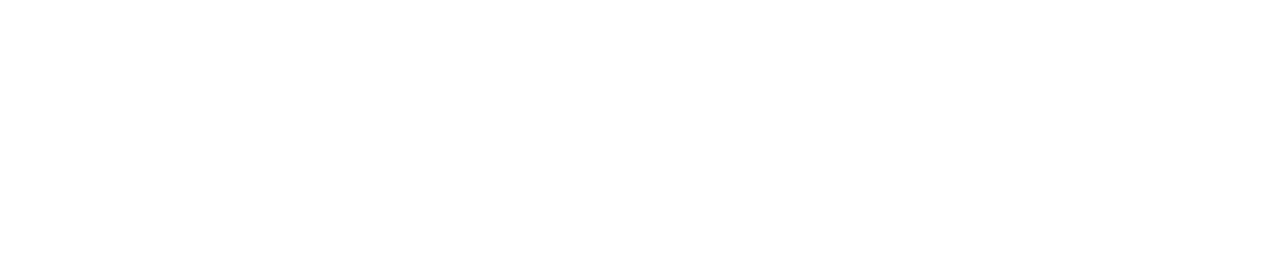
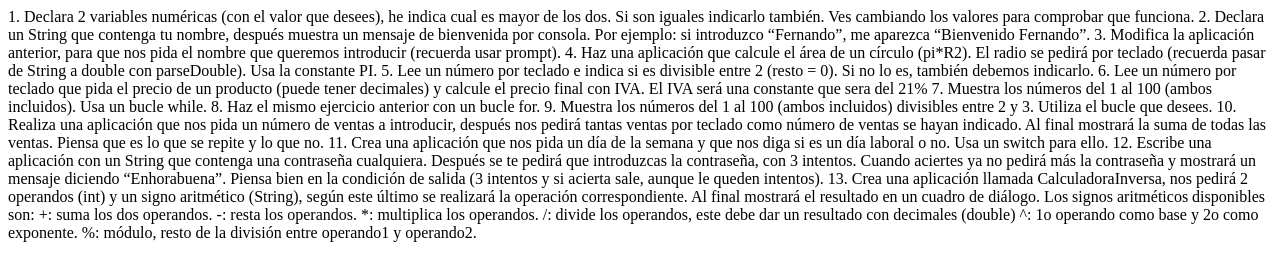
Before and after one commit to annahico/JS-Vanilla-Bootcamp-I, a plain HTML site: page index.html in a window 1280 px wide. Drawn offline with Linux system fonts and the light colour scheme.

Commit message:
empezando reto JS Vanilla I

```diff
--- a/index.html
+++ b/index.html
@@ -1,14 +1,64 @@
 <!DOCTYPE html>
 <html lang="ca">
+
 <head>
     <meta charset="UTF-8">
     <meta name="viewport" content="width=device-width, initial-scale=1.0">
-    <title>Document</title>
+    <title>Reto JS Vanilla I</title>
     <link href="./css/style.css" ref="stylesheet" />
 </head>
+
 <body>
+    1. Declara 2 variables numéricas (con el valor que desees), he indica cual es mayor de los
+    dos. Si son iguales indicarlo también. Ves cambiando los valores para comprobar que
+    funciona.
 
+    2. Declara un String que contenga tu nombre, después muestra un mensaje de bienvenida
+    por consola. Por ejemplo: si introduzco “Fernando”, me aparezca “Bienvenido Fernando”.
 
-    <script src="./js/main.js"></script>
+    3. Modifica la aplicación anterior, para que nos pida el nombre que queremos introducir
+    (recuerda usar prompt).
+
+    4. Haz una aplicación que calcule el área de un círculo (pi*R2). El radio se pedirá por teclado
+    (recuerda pasar de String a double con parseDouble). Usa la constante PI.
+
+    5. Lee un número por teclado e indica si es divisible entre 2 (resto = 0). Si no lo es, también
+    debemos indicarlo.
+
+    6. Lee un número por teclado que pida el precio de un producto (puede tener decimales) y
+    calcule el precio final con IVA. El IVA será una constante que sera del 21%
+
+    7. Muestra los números del 1 al 100 (ambos incluidos). Usa un bucle while.
+
+    8. Haz el mismo ejercicio anterior con un bucle for.
+
+    9. Muestra los números del 1 al 100 (ambos incluidos) divisibles entre 2 y 3. Utiliza el bucle
+    que desees.
+
+    10. Realiza una aplicación que nos pida un número de ventas a introducir, después nos
+    pedirá tantas ventas por teclado como número de ventas se hayan indicado. Al final
+    mostrará la suma de todas las ventas. Piensa que es lo que se repite y lo que no.
+
+    11. Crea una aplicación que nos pida un día de la semana y que nos diga si es un día laboral
+    o no. Usa un switch para ello.
+
+    12. Escribe una aplicación con un String que contenga una contraseña cualquiera. Después
+    se te pedirá que introduzcas la contraseña, con 3 intentos. Cuando aciertes ya no pedirá
+    más la contraseña y mostrará un mensaje diciendo “Enhorabuena”. Piensa bien en la
+    condición de salida (3 intentos y si acierta sale, aunque le queden intentos).
+
+    13. Crea una aplicación llamada CalculadoraInversa, nos pedirá 2 operandos (int) y un signo
+    aritmético (String), según este último se realizará la operación correspondiente. Al final
+    mostrará el resultado en un cuadro de diálogo.
+    Los signos aritméticos disponibles son:
+    +: suma los dos operandos.
+    -: resta los operandos.
+    *: multiplica los operandos.
+    /: divide los operandos, este debe dar un resultado con decimales (double)
+    ^: 1o operando como base y 2o como exponente.
+    %: módulo, resto de la división entre operando1 y operando2.
+
+    <script src="./js/reto-01.js"></script>
 </body>
+
 </html>
--- /dev/null
+++ b/js/reto-01.js
@@ -0,0 +1,3 @@
+/* 1. Declara 2 variables numéricas (con el valor que desees), he indica cual es mayor de los
+dos. Si son iguales indicarlo también. Ves cambiando los valores para comprobar que
+funciona.*/
```
